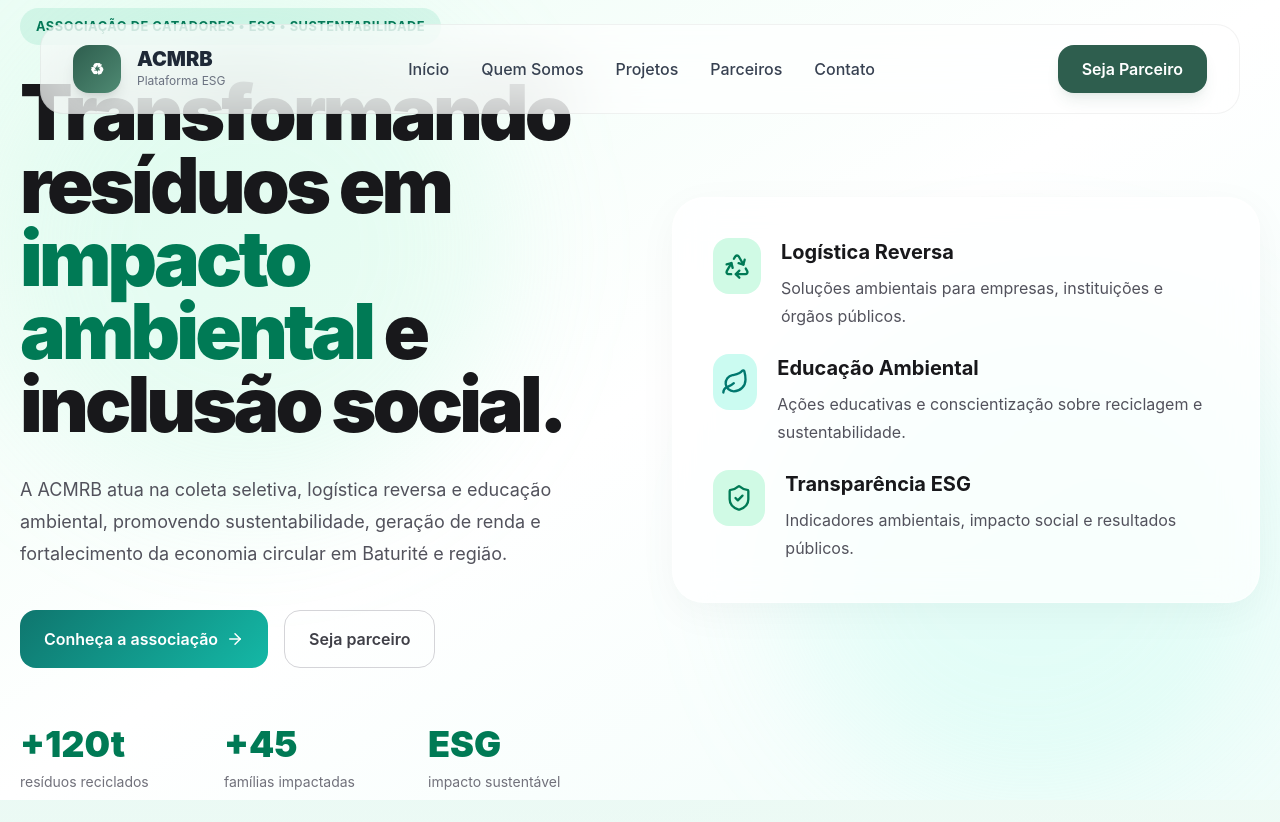
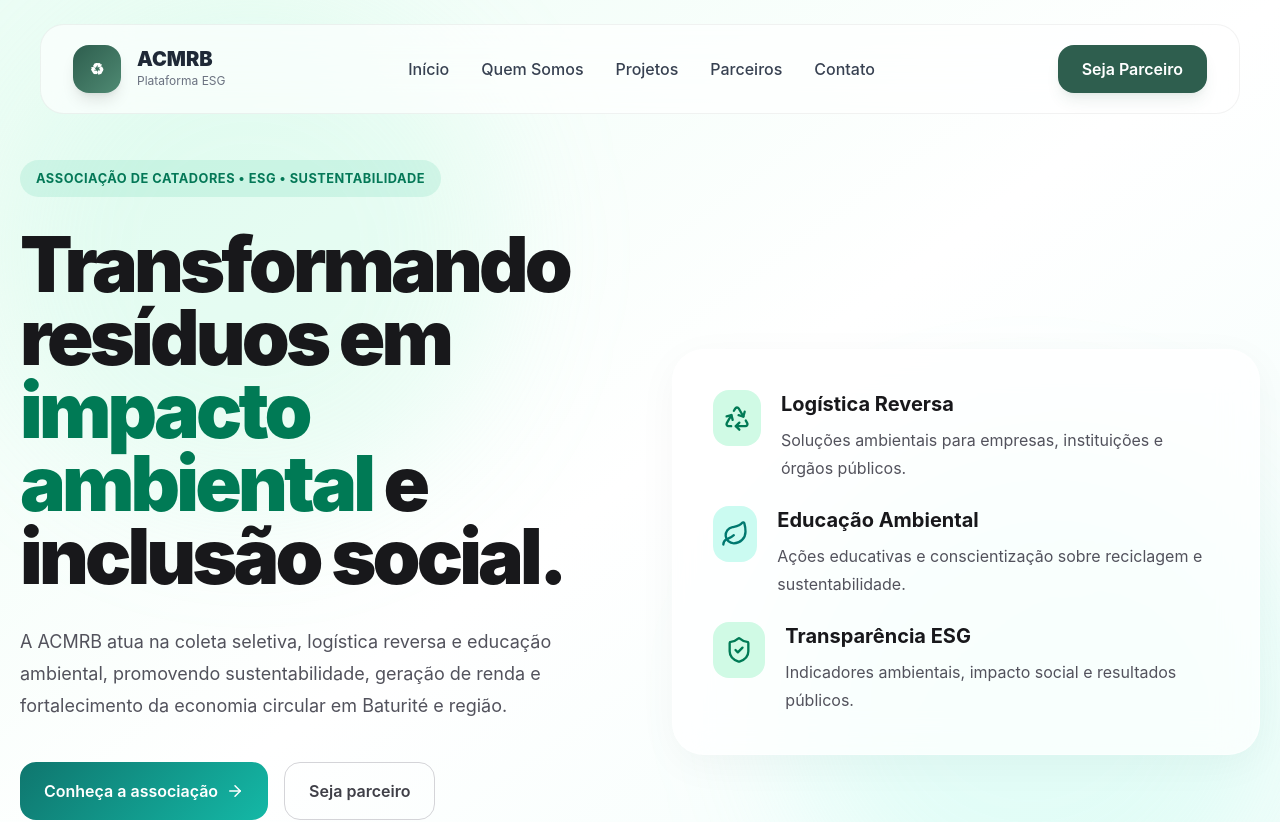
Before and after one commit to joota2500/acmrb-platform, a Next.js app: page / in a window 1280 px wide. Shown: the top 822 px of the page. Built offline with nearby package versions, Linux system fonts and the light colour scheme.

Commit message:
menu funcionando

```diff
--- a/src/components/home/ContactSection.tsx
+++ b/src/components/home/ContactSection.tsx
@@ -102,7 +102,7 @@ export default function ContactSection() {
                   </h3>
 
                   <p className="text-zinc-600 mt-2 leading-7">
-                    (85) 98121-4864
+                    (85) 98921-4864
                   </p>
 
                 </div>
@@ -243,6 +243,7 @@ export default function ContactSection() {
         {/* CTA */}
 
        <motion.div
+          id="projetos"
           initial={{
             opacity: 0,
             y: 25,
@@ -256,7 +257,7 @@ export default function ContactSection() {
             delay: 0.2,
           }}
           viewport={{ once: true }}
-          className="mt-20"
+          className="mt-20 scroll-mt-40"
         >
 
           <div className="glass-card rounded-[2rem] p-10 md:p-14 text-center">
@@ -282,13 +283,38 @@ export default function ContactSection() {
 
               </p>
 
+              <div className="flex flex-col sm:flex-row gap-4 justify-center mt-10">
+
+                  {/* WHATSAPP */}
+
                   <a
                     href="https://wa.me/5585981214864"
                     target="_blank"
-                className="primary-button mt-10"
+                    className="primary-button"
                   >
                     Entrar em contato
                   </a>
+
+                  {/* PROJETOS */}
+
+                  <a
+                    href="/projetos"
+                    className="
+                      px-6
+                      py-4
+                      rounded-2xl
+                      border
+                      border-emerald-200
+                      text-emerald-700
+                      font-semibold
+                      hover:bg-emerald-50
+                      transition-all
+                    "
+                  >
+                    Ver projetos desenvolvidos
+                  </a>
+
+                </div>
 
             </div>
 
--- a/src/components/home/HeroSection.tsx
+++ b/src/components/home/HeroSection.tsx
@@ -5,7 +5,17 @@ import { ArrowRight, Leaf, Recycle, ShieldCheck } from "lucide-react";
 
 export default function HeroSection() {
   return (
-    <section className="relative overflow-hidden min-h-screen flex items-center">
+    <section
+  className="
+    relative
+    overflow-hidden
+    min-h-screen
+    flex
+    items-center
+    pt-36
+    md:pt-40
+  "
+>
 
       {/* BACKGROUND */}
 
```
Lines whose indentation alone changed are shown as unchanged.
